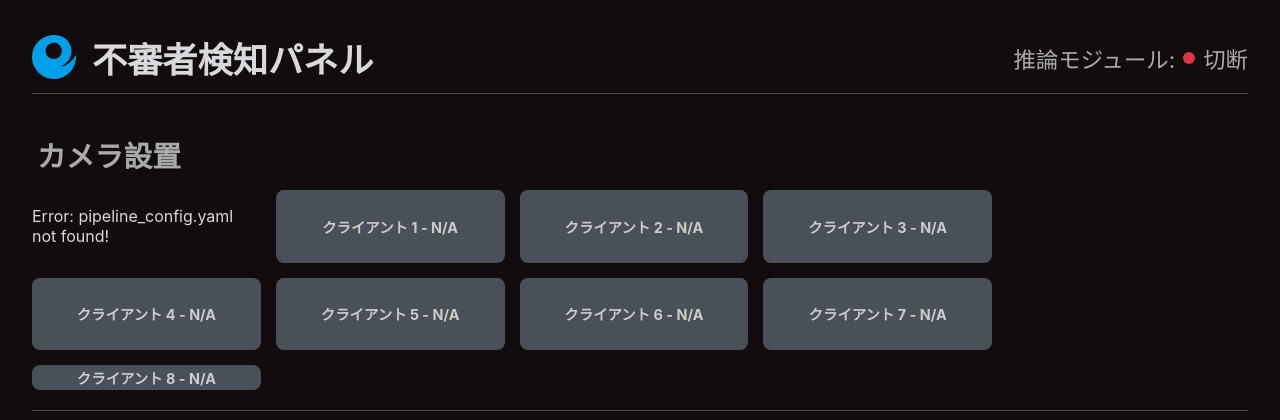
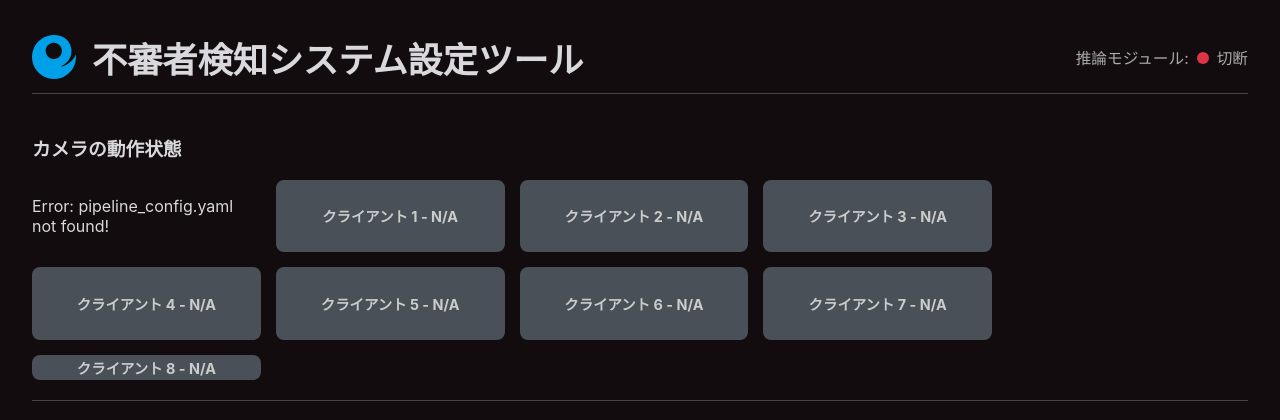
Before and after one commit to seagochen/SurveillanceServiceRestful, a Flask app: page / in a window 1280 px wide. Shown: the top 420 px of the page. Run offline with Flask 3, Linux system fonts and the light colour scheme; parts of the project's set-up code (start-up, migrations or seed data) failed here and were passed over.

Commit message:
Some UI modifications

```diff
--- a/app/mqtt_status.py
+++ b/app/mqtt_status.py
@@ -183,9 +183,9 @@
 
     # 返回新的 HTML 片段，它将被注入到 #pipeline-status-indicator 内部
     return f"""
-        <span class="label">推論モジュール:</span>
+        <span class="label" style="font-size: 0.7em;">推論モジュール:</span>
         <span class="dot {dot_class}"></span>
-        <span>{status_text}</span>
+        <span style="font-size: 0.7em;">{status_text}</span>
     """
 
 def get_magistrate_status(magistrate_id: int) -> str:
--- a/app/templates/index.html
+++ b/app/templates/index.html
@@ -29,21 +29,23 @@
         <header class="main-header">
             <div class="title-group">
                 <img src="{{ url_for('static', filename='images/logo-cropped.svg') }}" alt="Logo" class="header-logo">
-                <h1>不審者検知パネル</h1>
+                <h1>不審者検知システム設定ツール</h1>
             </div>
 
             <div id="pipeline-status-indicator"
                  hx-get="/get-pipeline-indicator"
                  hx-trigger="load, every 3s"
                  hx-swap="innerHTML">
-                <span class="label">推論モジュール:</span>
+                <span class="label" style="font-size: 0.7em;">
+                    推論モジュール:
+                </span>
                 <span class="dot dot-yellow"></span>
-                <span>Loading...</span>
+                <span style="font-size: 0.7em;">Loading...</span>
             </div>
         </header>
 
         <section class="grid-section">
-            <h2>カメラ設置</h2>
+            <h3>カメラの動作状態</h3>
             <div
                 id="magistrate-grid-container"
                 class="status-grid"
```
Also changed, not shown: app/static/css/custom.css (+0 -11 lines).
